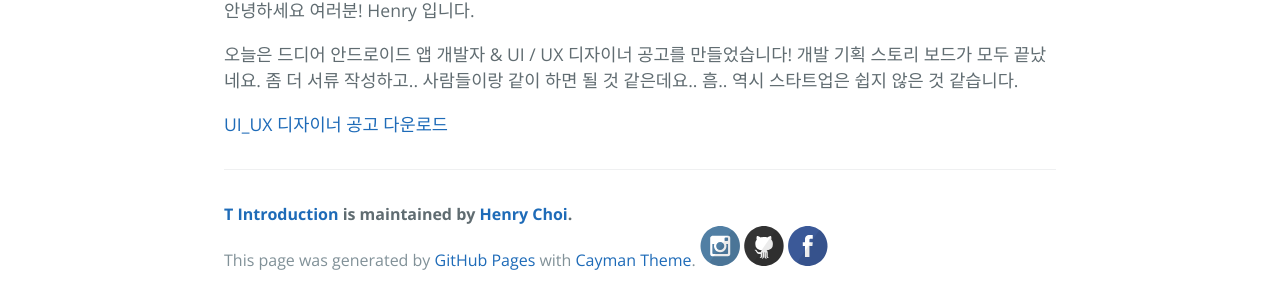
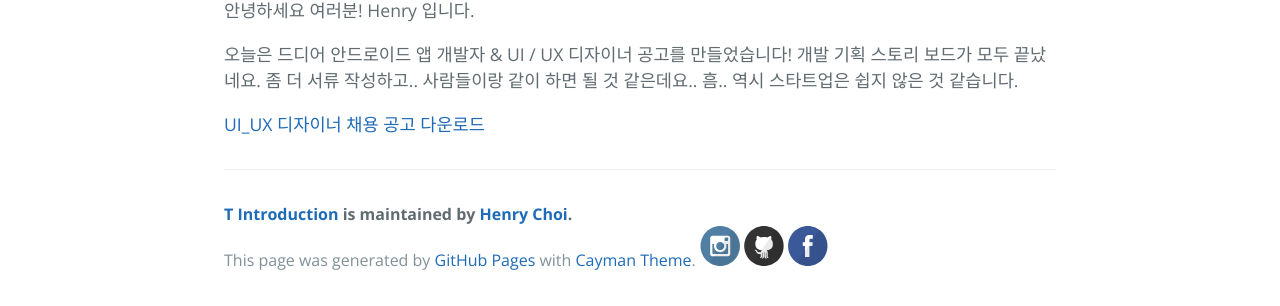
Before and after one commit to ProjectM4/ProjectM4.github.io, a Jekyll site: the page built from _posts/notice/2017-01-10-2nd.markdown, in a window 1280 px wide. Shown: the part 418-724 px from the top of the page. Built offline with Jekyll 4.4.1, drawn with Linux system fonts in a browser that asks for light colours.

Commit message:
added comment

```diff
--- a/_posts/notice/2017-01-10-2nd.markdown
+++ b/_posts/notice/2017-01-10-2nd.markdown
@@ -11,7 +11,8 @@
 좀 더 서류 작성하고.. 사람들이랑 같이 하면 될 것 같은데요.. 흠..
 역시 스타트업은 쉽지 않은 것 같습니다.
 
-[UI_UX 디자이너 공고 다운로드][design]
+<!-- [Android 개발자 공고 다운로드][android] -->
+[UI_UX 디자이너 채용 공고 다운로드][design]
 
-[android]:{{ site.url }}/download/android.pdf
+<!-- [android]:{{ site.url }}/download/android.pdf -->
 [design]:{{ site.url }}/download/design.pdf
```
